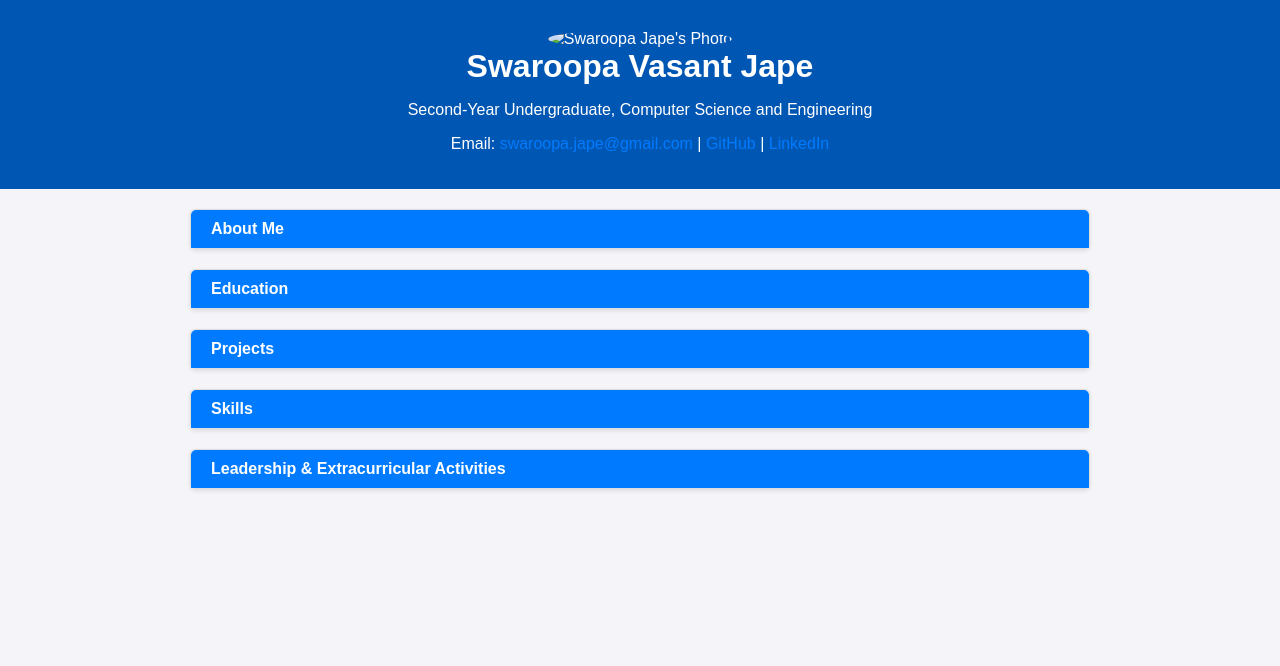
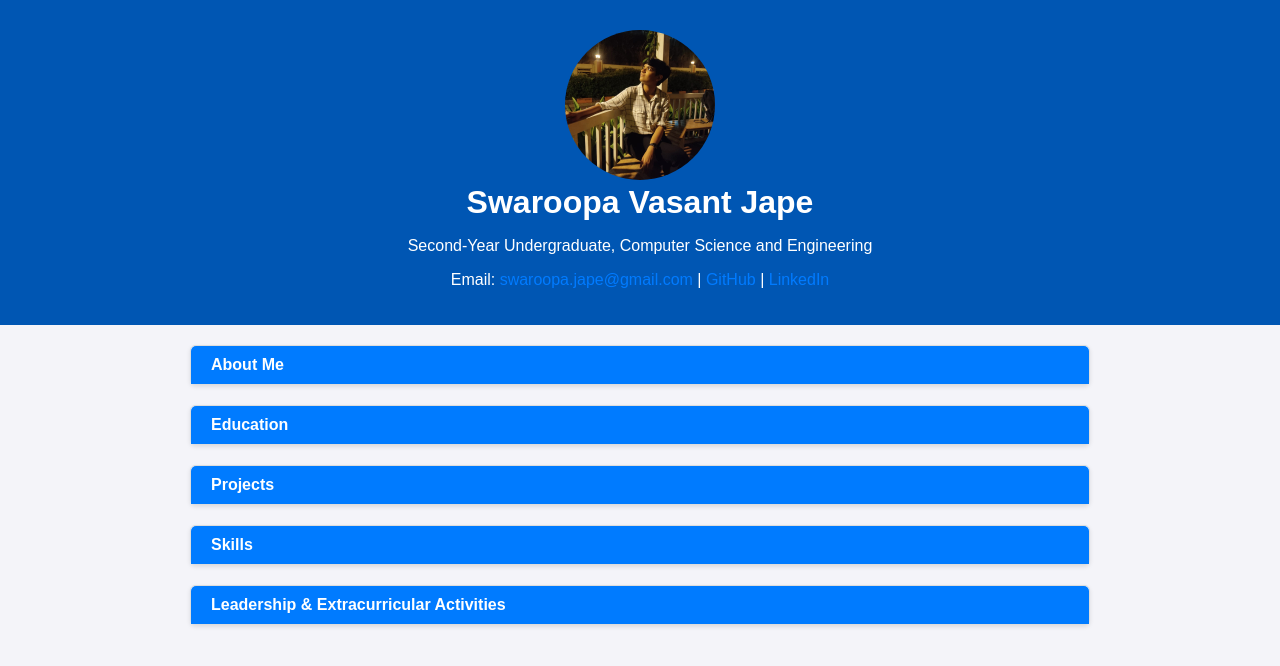
Before and after one commit to SwaroopaJape/Introduction_to_me, a plain HTML site: page index.html in a window 1280 px wide. Drawn offline with Linux system fonts and the light colour scheme.

Commit message:
Update index.html

```diff
--- a/index.html
+++ b/index.html
@@ -87,7 +87,7 @@
 </head>
 <body>
     <header>
-        <img src="your-photo.jpg" alt="Swaroopa Jape's Photo">
+        <img src="SwaroopaJapePhoto.jpeg" alt="Swaroopa Jape's Photo">
         <h1>Swaroopa Vasant Jape</h1>
         <p>Second-Year Undergraduate, Computer Science and Engineering</p>
         <p>Email: <a href="mailto:swaroopa.jape@gmail.com">swaroopa.jape@gmail.com</a> |
```
